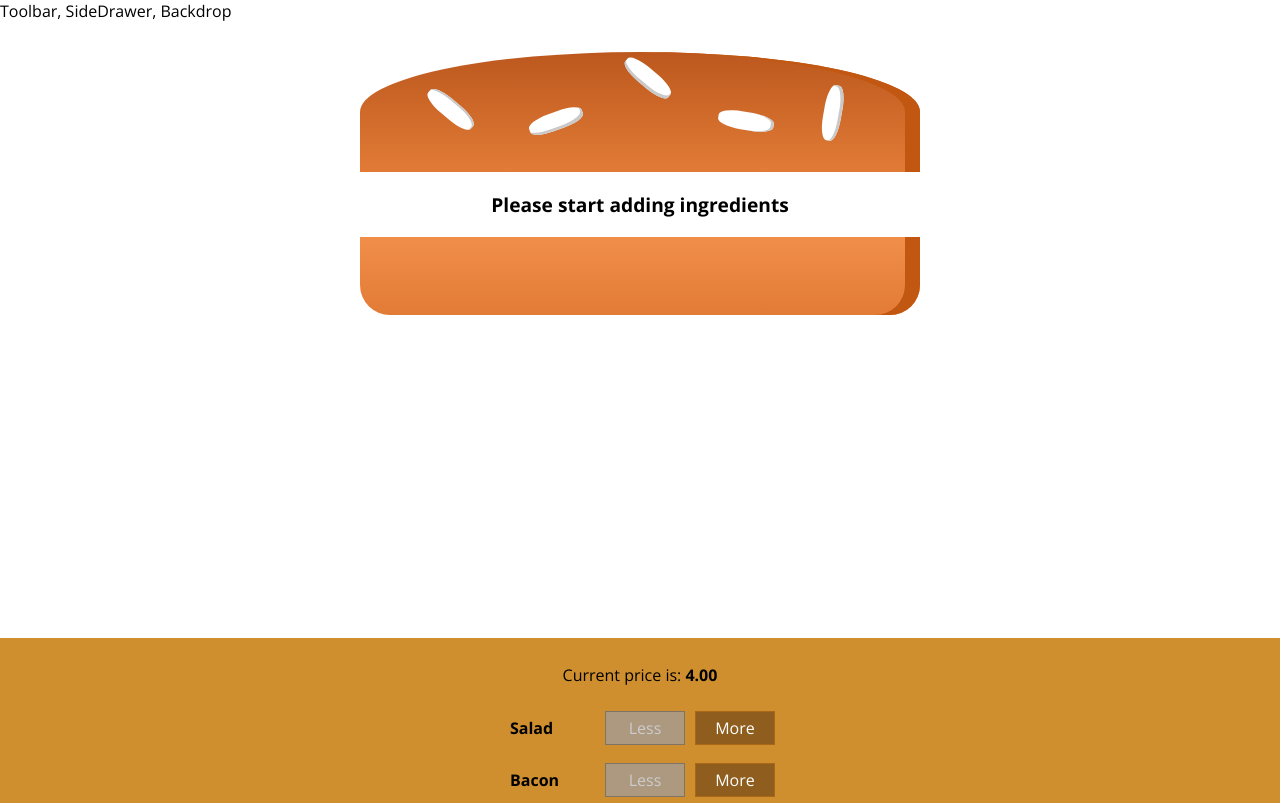
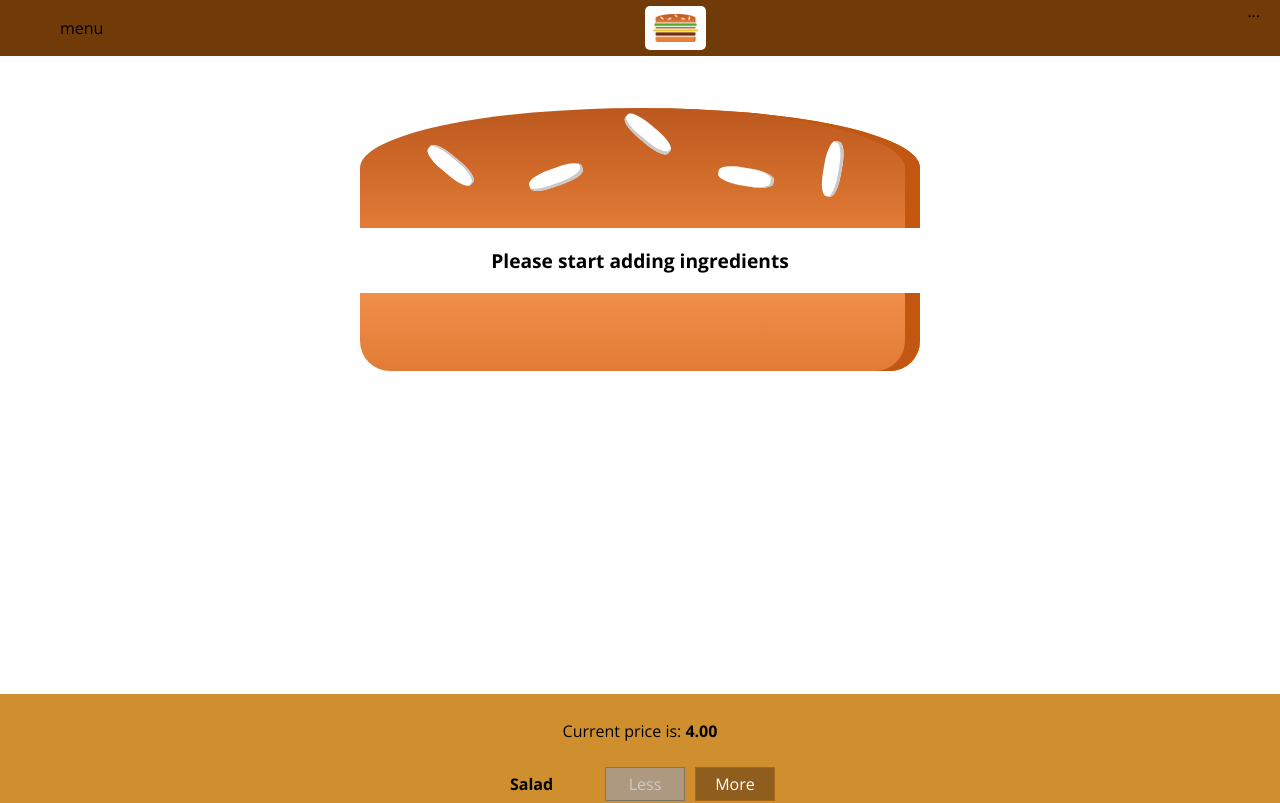
Before and after one commit to johanroug/react, a React app: page / in a window 1280 px wide. Shown: the top 803 px of the page. Built offline with nearby package versions, Linux system fonts and the light colour scheme.

Commit message:
Logo navigation order summary

```diff
--- a/src/components/BurgerBuilder/BurgerBuilder.js
+++ b/src/components/BurgerBuilder/BurgerBuilder.js
@@ -67,6 +67,9 @@
   purchaseCancelHandler = () => {
     this.setState({purchasing: false});
   }
+  purchaseContinueHandler = () => {
+    console.log('you continue');
+  }
 
   render () {
     const disabledInfo = this.state.ingredients
@@ -81,7 +84,11 @@
     return (
       <Aux>
         <Modal show={this.state.purchasing} close={this.purchaseCancelHandler}>
-          <OrderSummary ingredients={this.state.ingredients} />
+          <OrderSummary
+            ingredients={this.state.ingredients}
+            purchaseCancel={this.purchaseCancelHandler}
+            purchaseContinue={this.purchaseContinueHandler}
+            totalPrice={this.state.totalPrice} />
         </Modal>
         <Burger ingredients={this.state.ingredients} />
         <BuildControls
--- a/src/components/BurgerBuilder/OrderSummary/OrderSummary.js
+++ b/src/components/BurgerBuilder/OrderSummary/OrderSummary.js
@@ -1,5 +1,6 @@
 import React from 'react';
 import Aux from '../../../hoc/Aux';
+import Button from '../../UI/Button/Button';
 
 const orderSummary = (props) => {
   return (
@@ -13,7 +14,10 @@
           </li>
         ))}
       </ul>
+      <p><strong>Total price is: {props.totalPrice.toFixed(2)}</strong></p>
       <p>Continue to checkout ?</p>
+      <Button clicked={props.purchaseCancel} type='Danger'>CANCEL</Button>
+      <Button clicked={props.purchaseContinue} type='Success'>CONTINUE</Button>
     </Aux>
   );
 };
--- a/src/components/Layout/Layout.js
+++ b/src/components/Layout/Layout.js
@@ -1,11 +1,13 @@
 import React from 'react';
 import Aux from '../../hoc/Aux';
 import classes from './Layout.scss';
+import Toolbar from '../Navigation/Toolbar/Toolbar';
 
 const layout = (props) => {
   return (
     <Aux>
       <div>
+        <Toolbar />
         Toolbar, SideDrawer, Backdrop
       </div>
       <main className={classes.Content}>
--- a/src/components/Layout/Layout.scss
+++ b/src/components/Layout/Layout.scss
@@ -1,3 +1,3 @@
 .Content {
-  margin-top: 16px;
+  margin-top: 72px;
 }
--- /dev/null
+++ b/src/components/Logo/Logo.js
@@ -0,0 +1,14 @@
+import React from 'react';
+import burgerLogo from '../../assets/images/burger-logo.png';
+import classes from './Logo.scss';
+
+const logo = () => {
+  return (
+    <div className={classes.Logo}>
+      <img src={burgerLogo} alt='' />
+    </div>
+  );
+};
+
+export default logo
+;
--- /dev/null
+++ b/src/components/Logo/Logo.scss
@@ -0,0 +1,11 @@
+.Logo {
+  background: #fff;
+  padding: 8px;
+  height: 80%;
+  box-sizing: border-box;
+  border-radius: 5px;
+
+  img {
+    height: 100%;
+  }
+}
--- /dev/null
+++ b/src/components/Navigation/Toolbar/Toolbar.js
@@ -0,0 +1,18 @@
+import React from 'react';
+import classes from './Toolbar.scss';
+import Logo from '../../Logo/Logo';
+
+const toolbar = (props) => {
+  return (
+    <header className={classes.Toolbar}>
+      <dir>menu</dir>
+      <Logo />
+      <nav>
+        ...
+      </nav>
+    </header>
+  );
+};
+
+export default toolbar
+;
--- /dev/null
+++ b/src/components/Navigation/Toolbar/Toolbar.scss
@@ -0,0 +1,18 @@
+.Toolbar {
+  height: 56px;
+  width: 100%;
+  position: fixed;
+  top:0;
+  left: 0;
+  background-color: #703b09;
+  display: flex;
+  justify-content: space-between;
+  align-items: center;
+  padding: 0 20px;
+  box-sizing: border-box;
+  z-index: 90;
+
+  nav {
+    height: 100%;
+  }
+}
--- /dev/null
+++ b/src/components/UI/Button/Button.js
@@ -0,0 +1,14 @@
+import React from 'react';
+import classes from './Button.scss';
+
+const button = (props) => {
+  return (
+    <button
+      onClick={props.clicked}
+      className={[classes.Button, classes[props.type]].join(' ')}>
+      {props.children}
+    </button>
+  );
+};
+
+export default button;
--- /dev/null
+++ b/src/components/UI/Button/Button.scss
@@ -0,0 +1,24 @@
+.Button {
+  background-color: transparent;
+  border: none;
+  color: white;
+  outline: none;
+  cursor: pointer;
+  font: inherit;
+  padding: 10px;
+  margin: 10px;
+  font-weight: bold;
+
+  &:first-of-type {
+    margin-left: 0;
+    padding-left: 0;
+  }
+}
+
+.Success {
+  color: #5C9210;
+}
+
+.Danger {
+  color: #944317;
+}
```
Also changed, not shown: src/assets/images/burger-logo.png (added).
